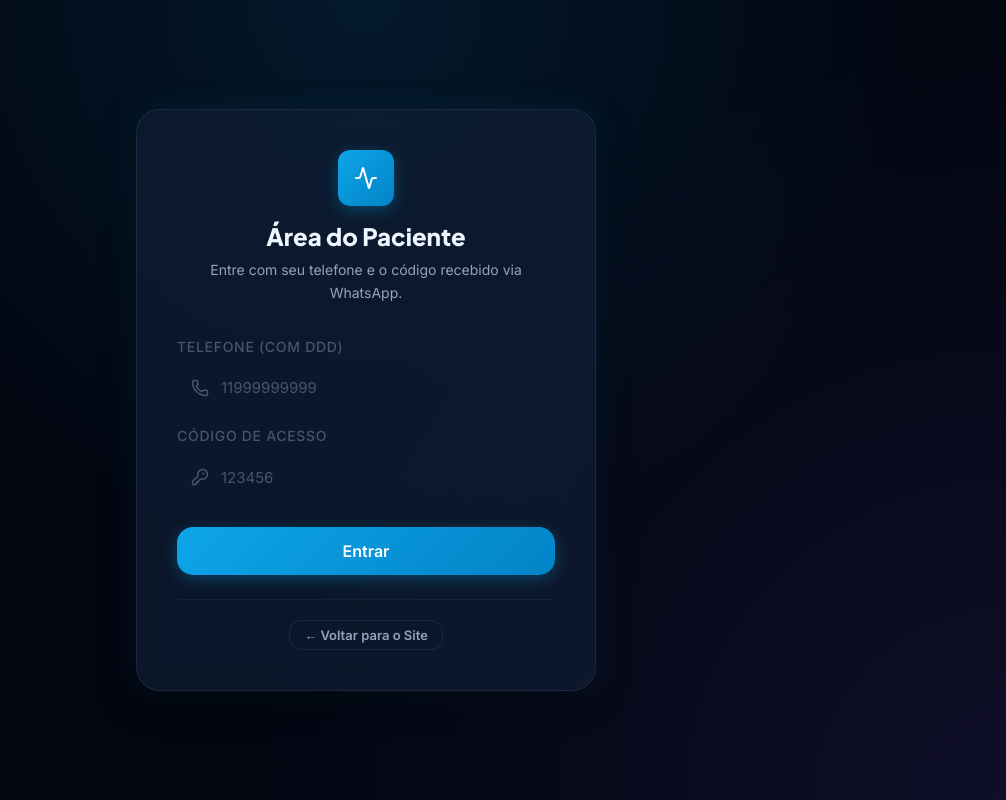
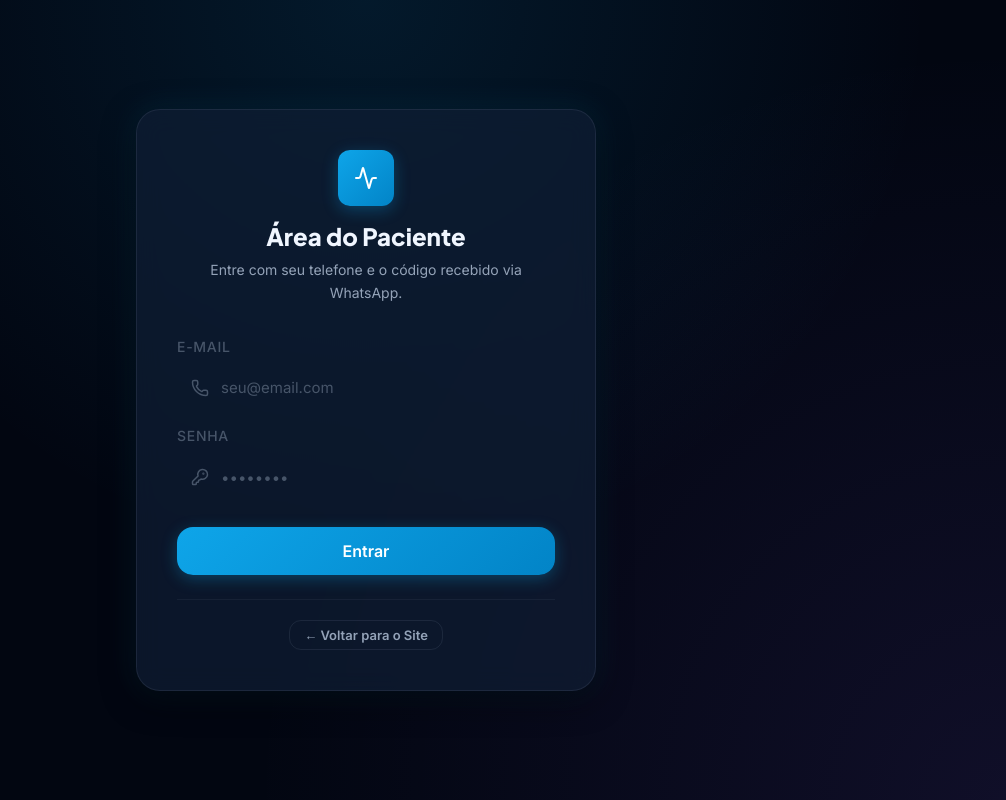
Before and after one commit to LeonardoGMendoza/enfermeiraferidas, a React (Vite) app: page /paciente/login in a window 1280 px wide. Shown: the whole page, without its empty margins (274-1280 px from the left). Built offline with nearby package versions, Linux system fonts and the light colour scheme; no server answers.

Commit message:
feat: login paciente via email and password

```diff
--- a/src/pages/LoginPaciente.jsx
+++ b/src/pages/LoginPaciente.jsx
@@ -4,8 +4,8 @@ import { Activity, Phone, KeyRound } from 'lucide-react';
 import './Login.css';
 
 export default function LoginPaciente() {
-  const [telefone, setTelefone] = useState('');
-  const [codigo, setCodigo] = useState('');
+  const [email, setEmail] = useState('');
+  const [password, setPassword] = useState('');
   const [error, setError] = useState('');
   const [loading, setLoading] = useState(false);
   const navigate = useNavigate();
@@ -15,11 +15,10 @@ export default function LoginPaciente() {
     setError('');
     setLoading(true);
     try {
-      const tel = telefone.replace(/\D/g, '');
-      const response = await fetch('/api/paciente/verificar-codigo', {
+      const response = await fetch('/api/login-paciente', {
         method: 'POST',
         headers: { 'Content-Type': 'application/json' },
-        body: JSON.stringify({ telefone: tel, codigo })
+        body: JSON.stringify({ email, password })
       });
       const data = await response.json();
       if (!response.ok) throw new Error(data.error || 'Código inválido');
@@ -44,21 +43,21 @@ export default function LoginPaciente() {
         <form onSubmit={handleLogin} className="login-form">
           {error && <div className="login-error">{error}</div>}
           <div className="form-group">
-            <label className="form-label">Telefone (com DDD)</label>
+            <label className="form-label">E-mail</label>
             <div className="input-with-icon">
               <Phone size={18} className="input-icon" />
-              <input type="tel" required className="form-input pl-10"
-                placeholder="11999999999" value={telefone}
-                onChange={e => setTelefone(e.target.value)} />
+              <input type="email" required className="form-input pl-10"
+                placeholder="seu@email.com" value={email}
+                onChange={e => setEmail(e.target.value)} />
             </div>
           </div>
           <div className="form-group" style={{ marginTop: '16px' }}>
-            <label className="form-label">Código de Acesso</label>
+            <label className="form-label">Senha</label>
             <div className="input-with-icon">
               <KeyRound size={18} className="input-icon" />
-              <input type="text" required maxLength={6} className="form-input pl-10"
-                placeholder="123456" value={codigo}
-                onChange={e => setCodigo(e.target.value)} />
+              <input type="password" required className="form-input pl-10"
+                placeholder="••••••••" value={password}
+                onChange={e => setPassword(e.target.value)} />
             </div>
           </div>
           <button type="submit" className="btn btn-primary btn-lg login-btn" disabled={loading}>
```
Also changed, not shown: 1 other file (tests, documents, lock files or other folders).
